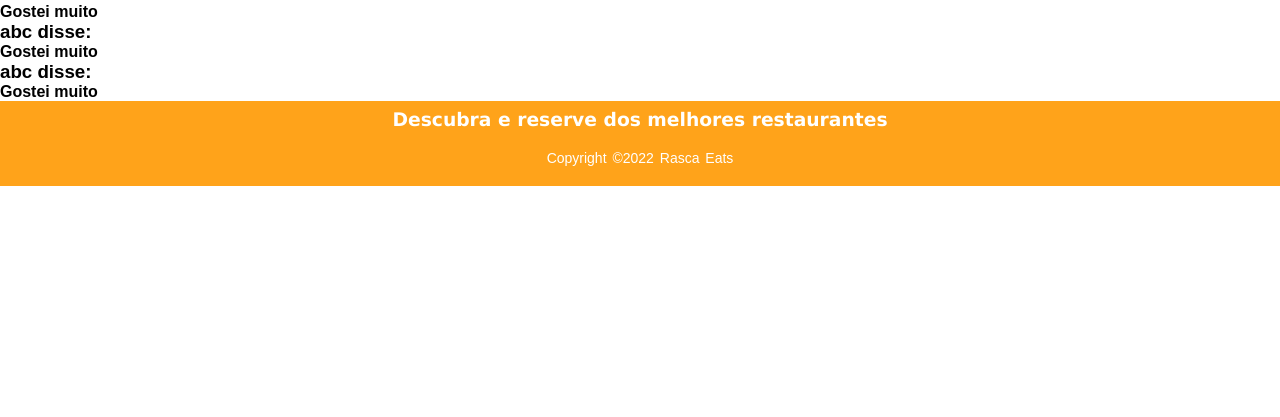
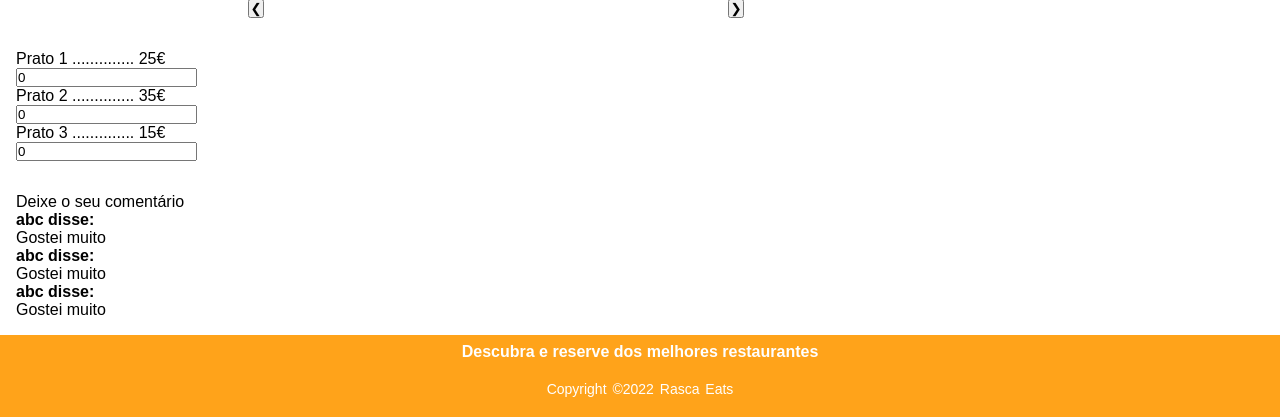
Before and after one commit to RicardoCavalheiro123/LTW-RascaEats, a PHP site: page /restaurant.php in a window 1280 px wide. Shown: the part 511-928 px from the top of the page. Before the commit the page ends 697 px from the top, so only its background shows below. Run offline with PHP 8.4, Linux system fonts and the light colour scheme; data comes from the database, SQL or seed files in the repository; both versions use the stored data as it was after the commit; some libraries are stand-ins or nearby versions.

Commit message:
restaurant page development

```diff
--- a/restaurant.css
+++ b/restaurant.css
@@ -1,16 +1,77 @@
+body{
+    display: grid;
+
+}
+
+
+header{
+    grid-column-start: 1;
+    grid-row:1/1;
+}
+
+#car{
+    grid-column: 2/2;
+    grid-row:2/2;
+}
+
 #restaurant {
+    grid-column: 1/1;
+    grid-row:2/2;
     display: grid;
     grid-template-columns: 1fr 1fr;
-    grid-template-rows: auto auto 1fr;
+    grid-template-rows: auto auto auto 1fr;
     justify-items: center;
+    width: 60em;
+    padding: 1em;
+}
+
+#restaurant p{
+    padding:0.2em;
 }
 
 #restaurant p:nth-child(1){
     grid-column-start: 1;
     grid-row-start: 1;
+    font-weight: 100;
 }
 
 #restaurant p:nth-child(2){
+    grid-column-start: 1;
+    grid-row-start: 2;
+    font-weight: bold;
+}
+#restaurant p:nth-child(3){
     grid-column-start: 2;
-    grid-row-start: 1;
+    grid-row-start: 2;
+    font-weight: bold;
 }
+#restaurant p:nth-child(4){
+    grid-column-start: 2;
+    grid-row-start: 3;
+}
+#restaurant p:nth-child(5){
+    grid-column-start: 1;
+    grid-row-start: 3;
+}
+
+#restaurant img{
+    grid-column:1 / 3;
+    justify-items: center;
+}
+
+#dishes{
+    grid-column: 1/1;
+    grid-row:3/3;
+    padding: 1em;
+}
+
+#reviews{
+    grid-column: 1/1;
+    grid-row:4/4;
+    padding: 1em;
+}
+
+footer{
+    grid-column: 1/3;
+    grid-row:5/5;
+}
--- a/restaurant.php
+++ b/restaurant.php
@@ -19,6 +19,7 @@
     <link rel="stylesheet" href="style.css">
     <link rel="stylesheet" href="restaurant.css">
     <script src="https://kit.fontawesome.com/7dd8778261.js" crossorigin="anonymous"></script>
+    <script src="script.js" defer></script>
     <title>Restaurante</title>
 </head>
 <body>
@@ -44,7 +45,7 @@
 
     <section id= "restaurant">
         <p>
-            Category
+            Categoria
         </p>
         <p>
             Nome
@@ -53,29 +54,48 @@
             Rating
         </p>
         <p>
-            Morada <br>
             Contacto
         </p>
-        <img src="https://picsum.photos/300/300?food1" alt="Restaurant photo">
+        <p>
+            Morada
+        </p>
+        <img class = "slide" src="https://picsum.photos/500/300?food1" alt="Restaurant photo">
+        <img class = "slide" src="https://picsum.photos/500/300?food2" alt="Restaurant photo">
+        <img class = "slide" src="https://picsum.photos/500/300?food3" alt="Restaurant photo">
+        <button class="w3-button w3-display-left" onclick="plusDivs(-1)">&#10094;</button>
+        <button class="w3-button w3-display-right" onclick="plusDivs(+1)">&#10095;</button>
+
+    </section>
+
+    <section id = "car">
+        carrinho
+    </section>
+    <section id = "dishes">
+        <p>Prato 1 .............. 25€</p>
+        <input class="quantity" type="number" value="0">
+        <p>Prato 2 .............. 35€</p>
+        <input class="quantity" type="number" value="0">
+        <p>Prato 3 .............. 15€</p>
+        <input class="quantity" type="number" value="0">
     </section>
     <section id = "reviews">
             Deixe o seu comentário
             <article>
-                <h3>abc disse: </h3>
-                <h4>Gostei muito</h4>
+                <h4>abc disse: </h4>
+                <p>Gostei muito</p>
             </article>
             <article>
-                <h3>abc disse: </h3>
-                <h4>Gostei muito</h4>
+                <h4>abc disse: </h4>
+                <p>Gostei muito</p>
             </article>
             <article>
-                <h3>abc disse: </h3>
-                <h4>Gostei muito</h4>
+                <h4>abc disse: </h4>
+                <p>Gostei muito</p>
             </article>
         </section>
     <footer>
         <div class="footer-content">
-            <h3>Descubra e reserve dos melhores restaurantes</h3>
+            <h4>Descubra e reserve dos melhores restaurantes</h4>
         </div>
         <div class="footer-bottom">
             <p>copyright &copy;2022 Rasca Eats</p>
--- /dev/null
+++ b/script.js
@@ -0,0 +1,17 @@
+        var slideIndex = 1;
+
+        function showDivs(n) {
+            var i;
+            var x = document.getElementsByClassName("slide");
+            if (n > x.length) {slideIndex = 1}
+            if (n < 1) {slideIndex = x.length} ;
+            for (i = 0; i < x.length; i++) {
+                x[i].style.display = "none";
+            }
+            x[slideIndex-1].style.display = "block";
+        }
+        showDivs(slideIndex);
+
+        function plusDivs(n) {
+            showDivs(slideIndex += n);
+        }
```
Also changed, not shown: sql/DATABASE.sql (+11 -0 lines).
